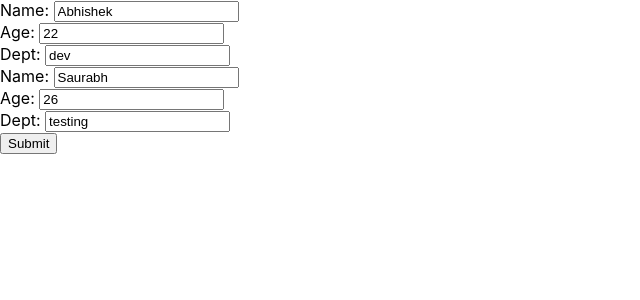
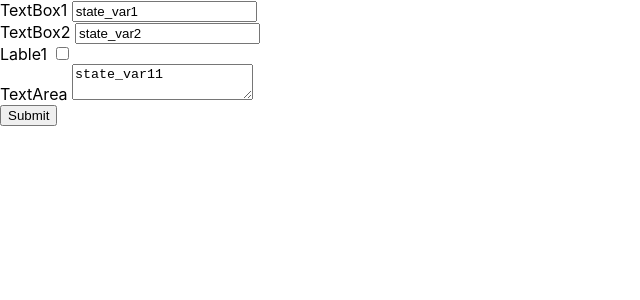
Before and after one commit to abhishekdasz/ToolSelector, a React (Create React App) app: page / in a window 1280 px wide. Shown: the top 300 px of the page, without its empty margins (0-640 px from the left). Built offline with nearby package versions, Linux system fonts and the light colour scheme.

Commit message:
updated json

```diff
--- a/src/App.js
+++ b/src/App.js
@@ -8,9 +8,9 @@ const App = () => {
   return (
     <div>
       {/* <ToolDetails/> */}
-      {/* <FormInput/> */}
+      <FormInput/>
       {/* <EditableDetails/> */}
-      <Prac/>
+      {/* <Prac/> */}
     </div>
   )
 }
--- a/src/components/FormInput.js
+++ b/src/components/FormInput.js
@@ -1,137 +1,72 @@
-import React, { useState, useEffect } from 'react';
-import tabcontent from './fjson';
-import './FormInput.css'
+import React, { useState } from 'react'
+import jsondata from './formdata.json'
 
 const FormInput = () => {
-  const formContent = tabcontent[0]?.human_review?.form_data?.form_content || [];
-  const actionBtns = tabcontent[0]?.human_review?.action_dtls?.action_list || [];
-
-  const initialState = {};
-  formContent.forEach(item => {
-    if (item.form_type === 'TEXT_BOX' || item.form_type === 'TEXT_AREA') {
-      const key = item.text_box_name;
-      const val = item.text_box_val;
-      initialState[key] = val;
-    }
-  });
-
-  const [formData, setFormData] = useState(initialState);
-
-  // ✅ Log initial tabcontent on first render
-  useEffect(() => {
-    console.log('Initial tabcontent:', JSON.stringify(tabcontent, null, 2));
-  }, []);
-
-  const handleInputChange = (e) => {
-    const { name, value } = e.target;
-    setFormData(prev => ({ ...prev, [name]: value }));
+const [formContent, setFormContent] = useState(jsondata.human_review.form_data.form_content)
+  const handleInputs = (index, e) => {
+    const { value } = e.target;
+    const updated = formContent.map((item, i) =>
+      i === index ? { ...item, text_box_val: value } : item
+    );
+    setFormContent(updated);
   };
 
-  // ✅ Handle Proceed click
-  const handleProceed = () => {
-    const updatedContent = formContent.map(item => {
-      if (item.form_type === 'TEXT_BOX' || item.form_type === 'TEXT_AREA') {
-        return {
-          ...item,
-          text_box_val: formData[item.text_box_name] || ''
-        };
-      }
-      return item;
-    });
-
-    const updatedTabContent = {
-      ...tabcontent[0],
-      human_review: {
-        ...tabcontent[0].human_review,
-        form_data: {
-          ...tabcontent[0].human_review.form_data,
-          form_content: updatedContent
-        }
-      }
+const handleChange = (index, e) => {
+  const { type, value, checked } = e.target;
+  setFormContent(formContent =>
+    formContent.map((item, i) =>
+      i === index
+        ? type === "checkbox"
+          ? { ...item, checked: checked ? "true" : "false" }
+          : { ...item, text_box_val: value }
+        : item
+    )
+  );
 };
 
-    console.log('Updated tabcontent after Proceed:', JSON.stringify([updatedTabContent], null, 2));
-  };
 
+const handleSubmit = () => {
+  console.log(formContent)
+}
   return (
-    <div className='hitlTab'>
-      <div className='formInputs'>
-        {formContent.map((item, index) => {
-          const key = `${item.form_type}_${index}`;
-          switch (item.form_type) {
-            case 'TEXT_BOX':
+    <div className='formSection'>
+      <div className="formContainer">
+        {
+          formContent.map((item, index) => {
+            switch(item.form_type)
+            {
+              case "TEXT_BOX" :
                 return (
-                <div className="mb-3" key={key}>
-                  <label className="form-label">{item.lable_name}</label>
-                  <input
-                    type="text"
-                    className="form-control"
-                    name={item.text_box_name}
-                    value={formData[item.text_box_name] || ''}
-                    onChange={handleInputChange}
-                  />
+                  <div key={index} className='textBox'>
+                    <label className="form-label"> {item.lable_name} </label>
+                    <input type="text" name={item.text_box_name} value={item.text_box_val} onChange={e => handleChange(index, e)}/>
                   </div>
-              );
-
-            case 'CHECK_BOX':
+                )
+              case "TEXT_AREA" :
                 return (
-                <div className="form-check mb-3" key={key}>
-                  <input
-                    className="form-check-input"
-                    type="checkbox"
-                    defaultChecked={item.checked === 'true'}
-                    id={`check_${index}`}
-                  />
-                  <label className="form-check-label" htmlFor={`check_${index}`}>
-                    {item.lable_name}
-                  </label>
+                  <div key={index} className='textArea'>
+                    <label className="form-label"> {item.lable_name} </label>
+                    <textarea name={item.text_box_name} value={item.text_box_val} onChange={e => handleInputs(index, e)} />
                   </div>
-              );
-
-            case 'TEXT_AREA':
+                )
+              case "CHECK_BOX" :
                 return (
-                <div className="mb-3" key={key}>
-                  <label className="form-label">{item.lable_name}</label>
-                  <textarea
-                    className="form-control"
-                    rows="3"
-                    name={item.text_box_name}
-                    value={formData[item.text_box_name] || ''}
-                    onChange={handleInputChange}
-                  />
+                  <div key={index} className='checkbox'>
+                    <label className="form-label"> {item.lable_name} </label>
+                    <input type="checkbox" defaultChecked={item.checked === 'true'} onChange={e => handleChange(index, e)} />
                   </div>
-              );
-
+                )
               default:
                 return null;
             }
-        })}
+          })
+        }
       </div>
-
       <div className='btns'>
-        {actionBtns.map((item, index) => {
-          switch (item) {
-            case 'Reject':
-              return (
-                <button className='cancelBtn' key={index}>
-                  Regenerate
-                </button>
-              );
-
-            case 'Approve':
-              return (
-                <button className='btn-success' key={index} onClick={handleProceed}>
-                  Proceed
-                </button>
-              );
-
-            default:
-              return null;
-          }
-        })}
+        <button onClick={handleSubmit}> Submit </button>
       </div>
     </div>
-  );
-};
+  )
+}
 
-export default FormInput;
+export default FormInput
--- a/src/components/fjson.js
+++ /dev/null
@@ -1,78 +0,0 @@
-const tabcontent = [
-    {
-        "agent_id": 4,
-        "task_id": "a44af46d-6551-421e-8b03-4a2ac54faf60",
-        "agent_name": "jile_graph_v1",
-        "response_type": "HITL",
-        "agent_state": {
-            "state_var1": "state value",
-            "state_var2": "state value",
-            "state_var3": "state value"
-        },
-        "human_review": {
-            "review_state": [
-                "state_var1",
-                "state_var2"
-            ],
-            "form_data": {
-                "form_content": [
-                    {
-                        "form_type": "TEXT_BOX",
-                        "lable_name": "Lable1",
-                        "text_box_name": "text1",
-                        "text_box_val": "state_var1"
-                    },
-                    {
-                        "form_type": "TEXT_BOX",
-                        "lable_name": "Lable1",
-                        "text_box_name": "text2",
-                        "text_box_val": "state_var2"
-                    },
-                    {
-                        "form_type": "CHECK_BOX",
-                        "lable_name": "Lable1",
-                        "checked": "true"
-                    },
-                    {
-                        "form_type": "TEXT_AREA",
-                        "lable_name": "Lable1",
-                        "text_box_name": "text2",
-                        "text_box_val": "state_var2"
-                    },
-                    {
-                        "form_type": "TEXT_AREA",
-                        "lable_name": "Lable2",
-                        "text_box_name": "text2",
-                        "text_box_val": "state_var2"
-                    },
-                    {
-                        "form_type": "CHECK_BOX",
-                        "lable_name": "Lable1",
-                        "checked": "true"
-                    },
-                    {
-                        "form_type": "TEXT_AREA",
-                        "lable_name": "Lable3",
-                        "text_box_name": "text2",
-                        "text_box_val": "state_var2"
-                    },
-                    {
-                        "form_type": "TEXT_BOX",
-                        "lable_name": "Lable1",
-                        "text_box_name": "text2",
-                        "text_box_val": "state_var2"
-                    },
-                ]
-            },
-            "action_dtls": {
-                "action_list": [
-                    "Approve",
-                    "Reject"
-                ],
-                "UserMsg": "please approve the output"
-            }
-        }
-    }
-]
-
-export default tabcontent;
--- /dev/null
+++ b/src/components/formdata.json
@@ -0,0 +1,45 @@
+{
+  "agent_id": 4,
+  "task_id": "a44af46d-6551-421e-8b03-4a2ac54faf60",
+  "agent_name": "jile_graph_v1",
+  "response_type": "HITL",
+  "agent_state": {
+    "state_var1": "state value",
+    "state_var2": "state value",
+    "state_var3": "state value"
+  },
+  "human_review": {
+    "review_state": ["state_var1", "state_var2"],
+    "form_data": {
+      "form_content": [
+        {
+          "form_type": "TEXT_BOX",
+          "lable_name": "TextBox1",
+          "text_box_name": "textbox",
+          "text_box_val": "state_var1"
+        },
+        {
+          "form_type": "TEXT_BOX",
+          "lable_name": "TextBox2",
+          "text_box_name": "textbox",
+          "text_box_val": "state_var2"
+        },
+        {
+          "form_type": "CHECK_BOX",
+          "lable_name": "Lable1",
+          "checked": "false"
+        },
+        {
+          "form_type": "TEXT_AREA",
+          "lable_name": "TextArea",
+          "text_box_name": "textarea",
+          "text_box_val": "state_var11"
+        }
+      ]
+    },
+    "action_dtls": {
+      "action_list": ["Approve", "Reject"],
+      "UserMsg": "please approve the output"
+    }
+  }
+}
```
Also changed, not shown: src/components/FormInput copy.js (added, +137 -0 lines). Lines whose indentation alone changed are shown as unchanged.
